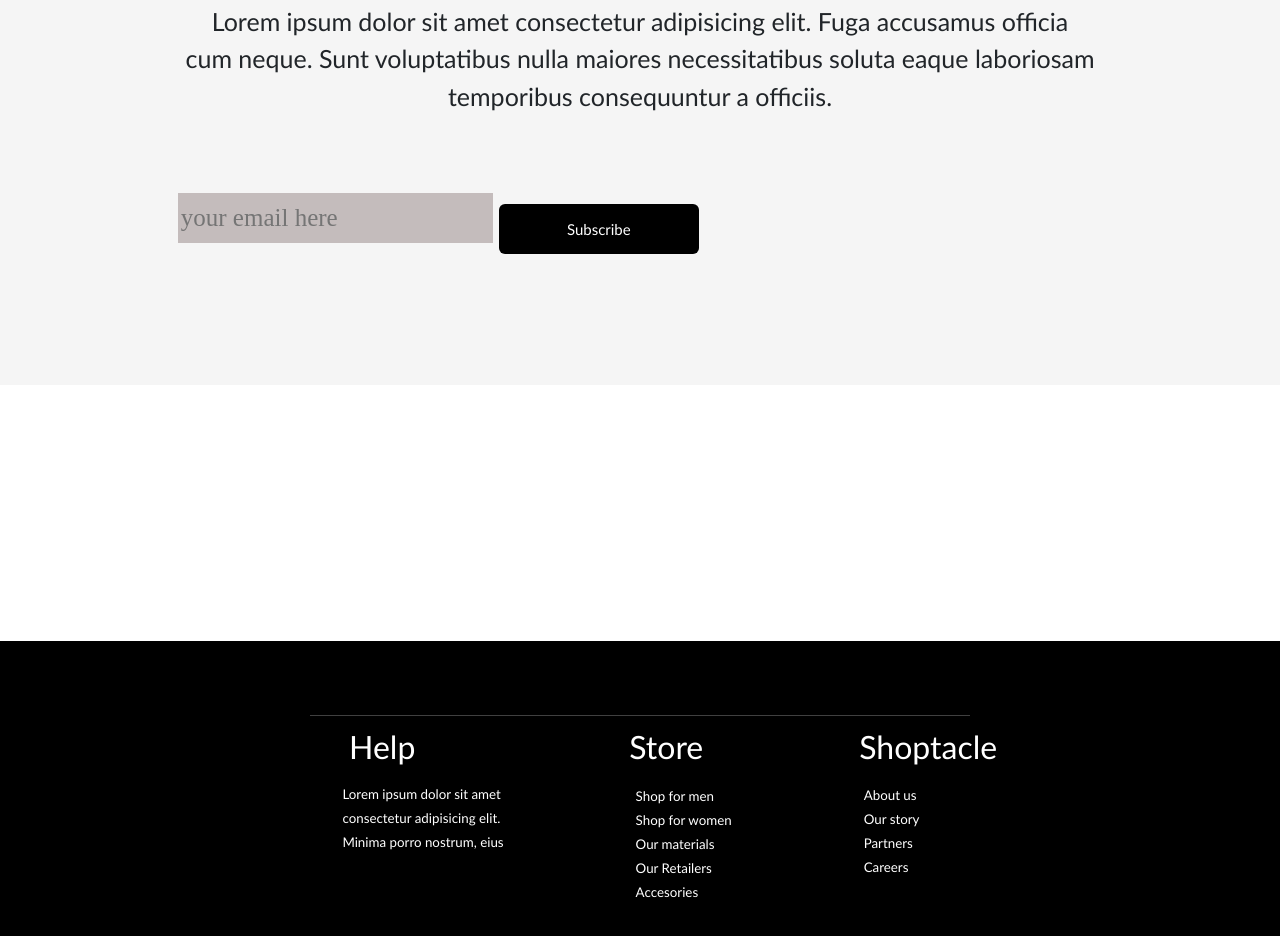
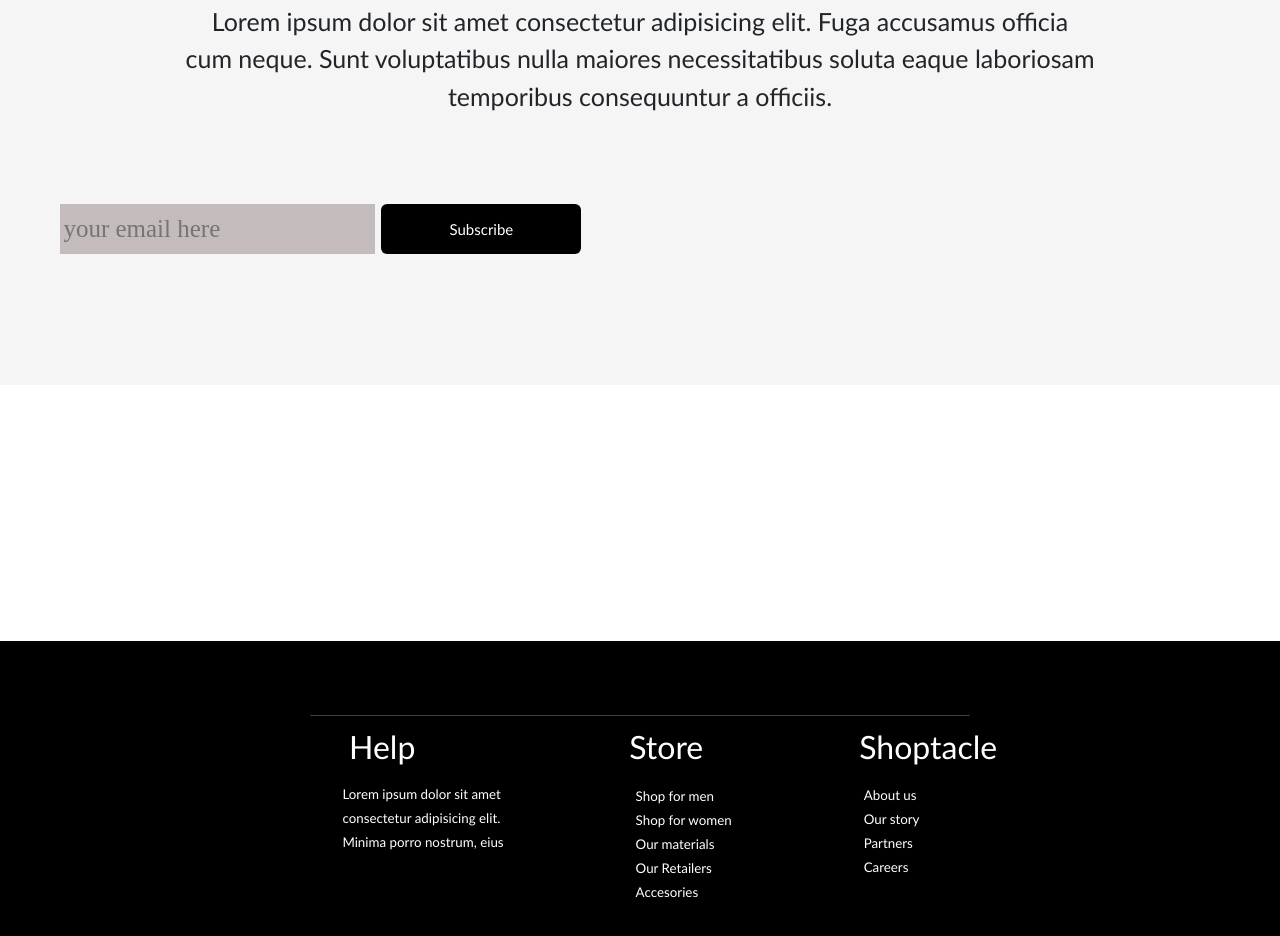
Before and after one commit to Mikeyy004/project5, a plain HTML site: page index.html in a window 1280 px wide. Shown: the part 8110-9046 px from the top of the page. Drawn offline with Linux system fonts and the light colour scheme; files whose address does not match are found by name.

Commit message:
first commit

```diff
--- a/CSS/style.css
+++ b/CSS/style.css
@@ -537,6 +537,8 @@ padding: 2% 10%;
 }
 .form{
     width: 330px;
+    display: flex;
+    justify-content: center;
 
 }
 .email{
@@ -549,9 +551,10 @@ padding: 2% 10%;
     font-size: 15px;
     float: left;
     margin-left: 5%;
-  margin-top: 3%;
+  margin-top: 50%;
   border: none;
   padding-left: 1%;
+  margin-bottom: -7%;
 }
 .btn{
     width: 120px ;
```
Also changed, not shown: JS/index.js (renamed from project 5/index.js), JS/script.js (renamed from project 5/js/script.js), index.html (renamed from project 5/index.html).
